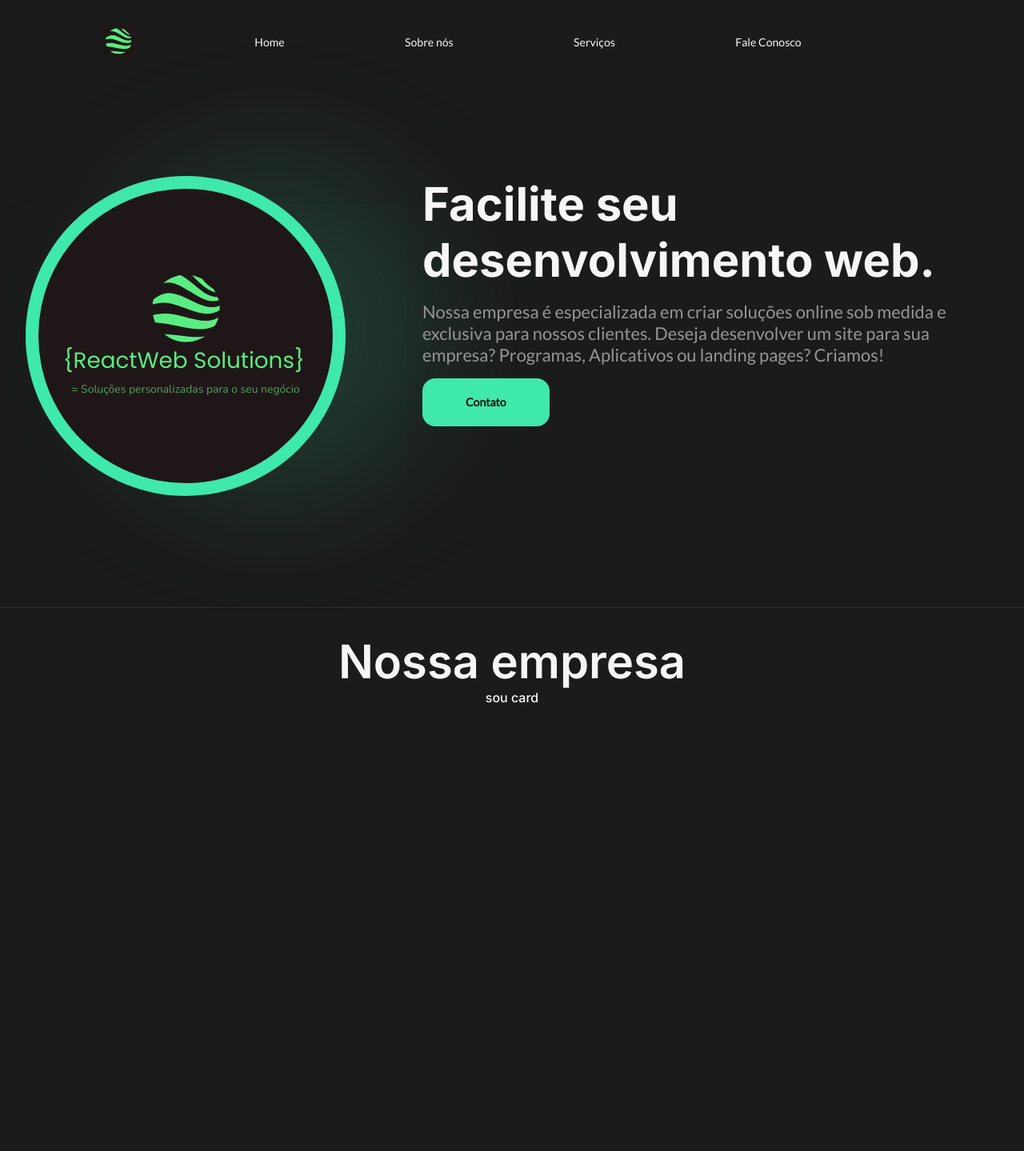
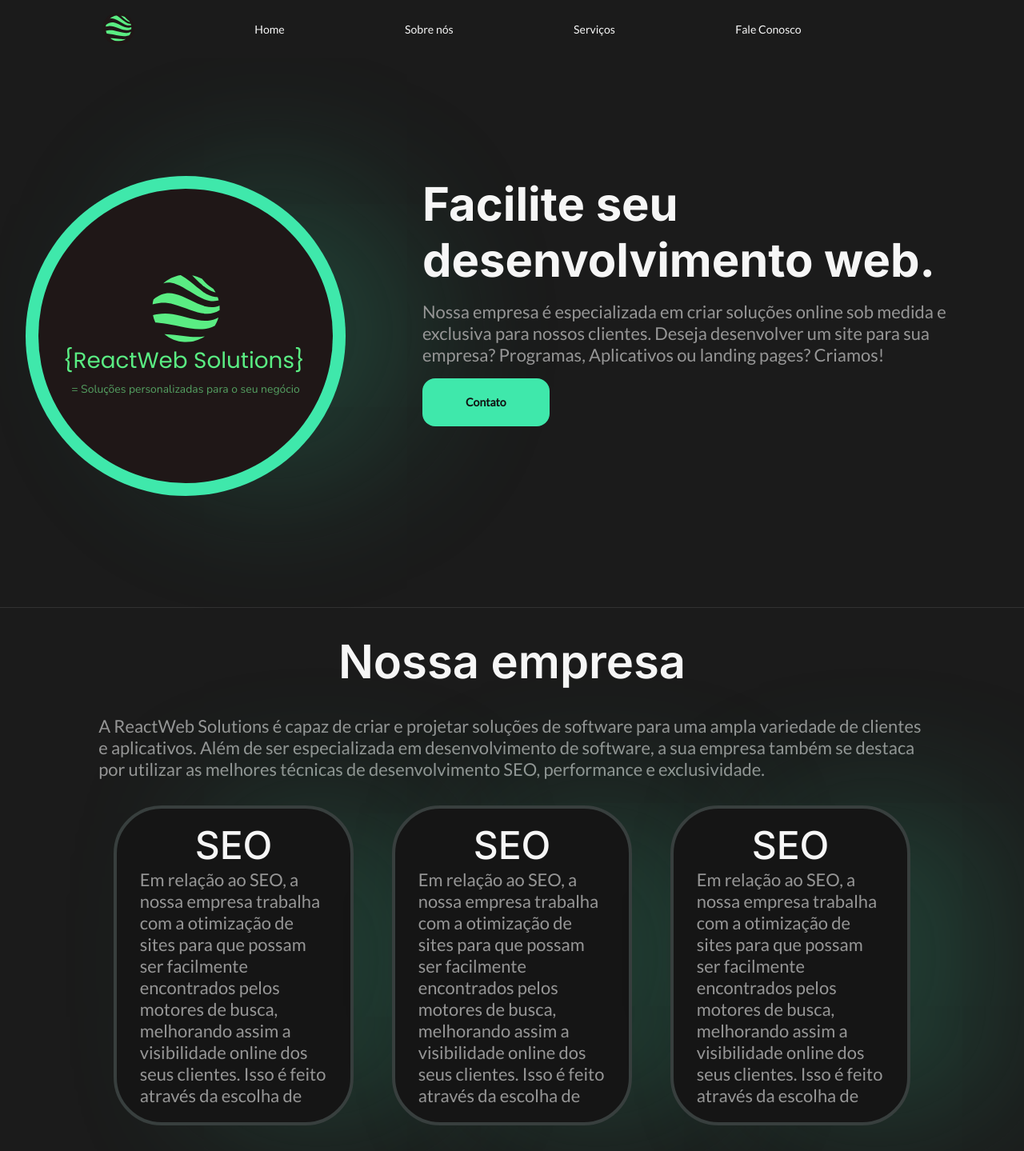
Before and after one commit to Yraffic/reactweb-solutions, a React (Create React App) app: page / in a window 1280 px wide. Shown: the whole page at 80% size. Before the commit the page ends 914 px from the top, so only its background shows below. Built offline with nearby package versions, Linux system fonts and the light colour scheme.

Commit message:
style: Create cards and stylized scroll

```diff
--- a/src/components/Card/index.tsx
+++ b/src/components/Card/index.tsx
@@ -1,7 +1,20 @@
+import './styles.scss'
 export const Card = () =>{
     return (
-        <div>
-            sou card
+        <div className='
+        card
+        flex
+        align-items
+        justify-content
+        flex-direction'>
+            <h3>SEO</h3>
+            <p>
+            Em relação ao SEO, a nossa empresa trabalha com a otimização de sites
+            para que possam ser facilmente encontrados pelos motores de busca,
+            melhorando assim a visibilidade online dos seus clientes.
+            Isso é feito através da escolha de palavras-chave relevantes,
+            criação de conteúdo de qualidade e otimização de meta-tags e descrições.
+            </p>
         </div>
     )
 }
--- a/src/components/Card/styles.scss
+++ b/src/components/Card/styles.scss
@@ -0,0 +1,19 @@
+.card {
+    width: 18.75rem;
+    height: 25rem;
+
+    background: var(--black-200);
+    border: 0.25rem solid var(--black-100);
+
+    border-radius: 3.75rem;
+    padding: 0.5rem;
+
+    p {
+        height: 80%;
+        overflow: auto;
+    }
+
+    -webkit-box-shadow: 108px -6px 168px 0px rgba(53, 171, 130, 0.158);
+    -moz-box-shadow: 108px -6px 168px 0px rgba(53, 171, 130, 0.146);
+    box-shadow: 108px -6px 168px 0px rgba(53, 171, 130, 0.23);
+}
--- a/src/components/Header/styles.scss
+++ b/src/components/Header/styles.scss
@@ -1,21 +1,24 @@
 header {
-    padding: 2rem;
+    padding: 0 2rem;
     height: 95vh;
 
     border-bottom: 0.02rem solid #80808038;
     .conteiner-nav {
         width: 100vw;
 
+        background-color: var(--color-background);
         justify-content: space-between;
         gap: 2.5rem;
-        padding: 0 8rem;
+        padding: 1rem 8rem;
 
         position: fixed;
-        top: 2rem;
+        top: 0;
 
         .img-logo-header {
             width: 2.5rem;
             height: 2.5rem;
+
+            border-radius: 50%;
             cursor: pointer;
         }
     }
--- a/src/index.scss
+++ b/src/index.scss
@@ -69,7 +69,18 @@ body {
     color: var(--color-blur);
   }
 }
+::-webkit-scrollbar {
+  width: 0.5rem;
+}
 
+::-webkit-scrollbar-track {
+  background: #00000000;
+}
+
+::-webkit-scrollbar-thumb {
+  background-color: var(--black-100);
+  border-radius: 2rem;
+}
 .flex{
   display: flex;
 }
--- a/src/pages/home/index.tsx
+++ b/src/pages/home/index.tsx
@@ -3,19 +3,24 @@ import { Header } from '../../components/Header';
 import './styles.scss'
 
 
-export const Home = ()=>{
+export const Home = () => {
   return (
     <div >
-     <Header />
-     <div
-     className='
+      <Header />
+      <div
+        className='
       about
       flex
       align-items
       justify-content
       flex-direction'
-     >
+      >
         <h2>Nossa empresa</h2>
+        <p>
+          A ReactWeb Solutions é capaz de criar e projetar soluções de software
+          para uma ampla variedade de clientes e aplicativos. Além de ser especializada em desenvolvimento de software,
+          a sua empresa também se destaca por utilizar as melhores técnicas de desenvolvimento SEO, performance e exclusividade.
+        </p>
         <div className='
         about-cards
         flex
@@ -23,8 +28,10 @@ export const Home = ()=>{
         justify-content'
         >
           <Card />
+          <Card />
+          <Card />
         </div>
-     </div>
+      </div>
     </div>
   );
 }
--- a/src/pages/home/styles.scss
+++ b/src/pages/home/styles.scss
@@ -1,5 +1,14 @@
 .about{
     width: 100vw;
     padding: 2rem;
+    gap: 2rem;
+
+    p{
+        width: 85%;
+    }
+    .about-cards{
+        gap: 3rem;
+
+    }
 
 }
```
